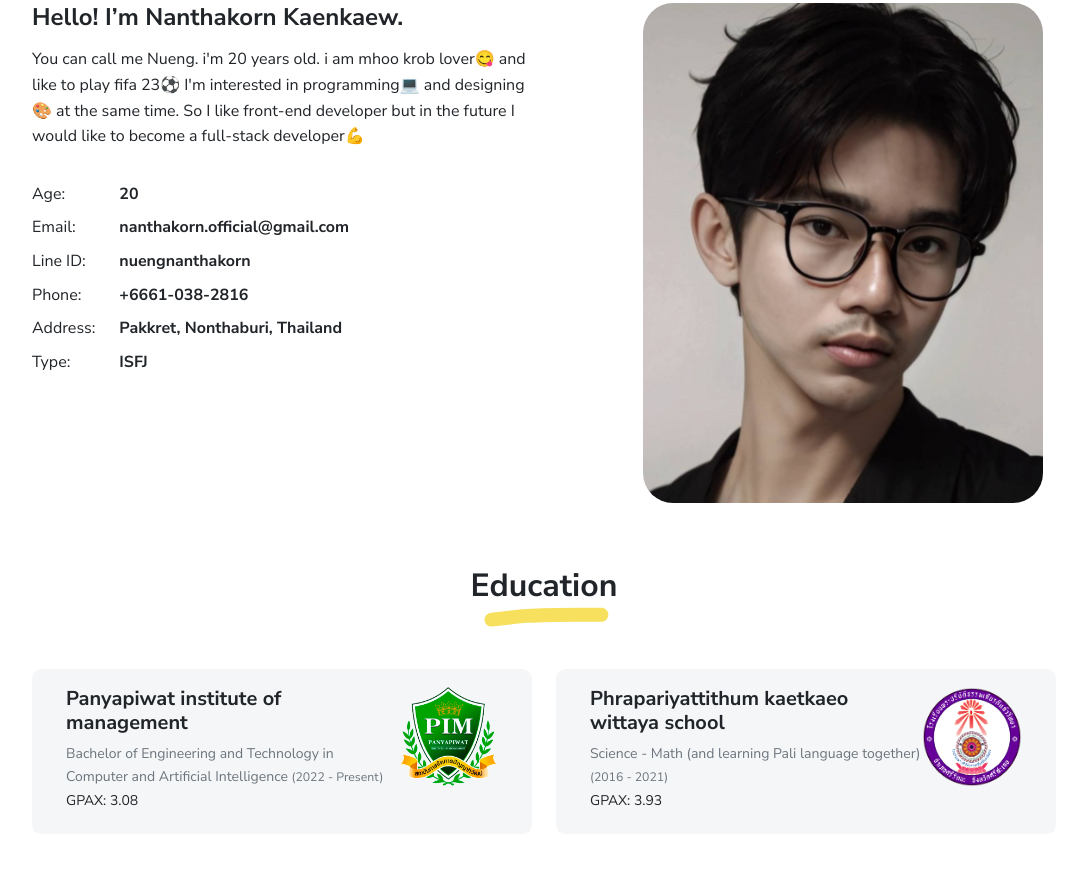
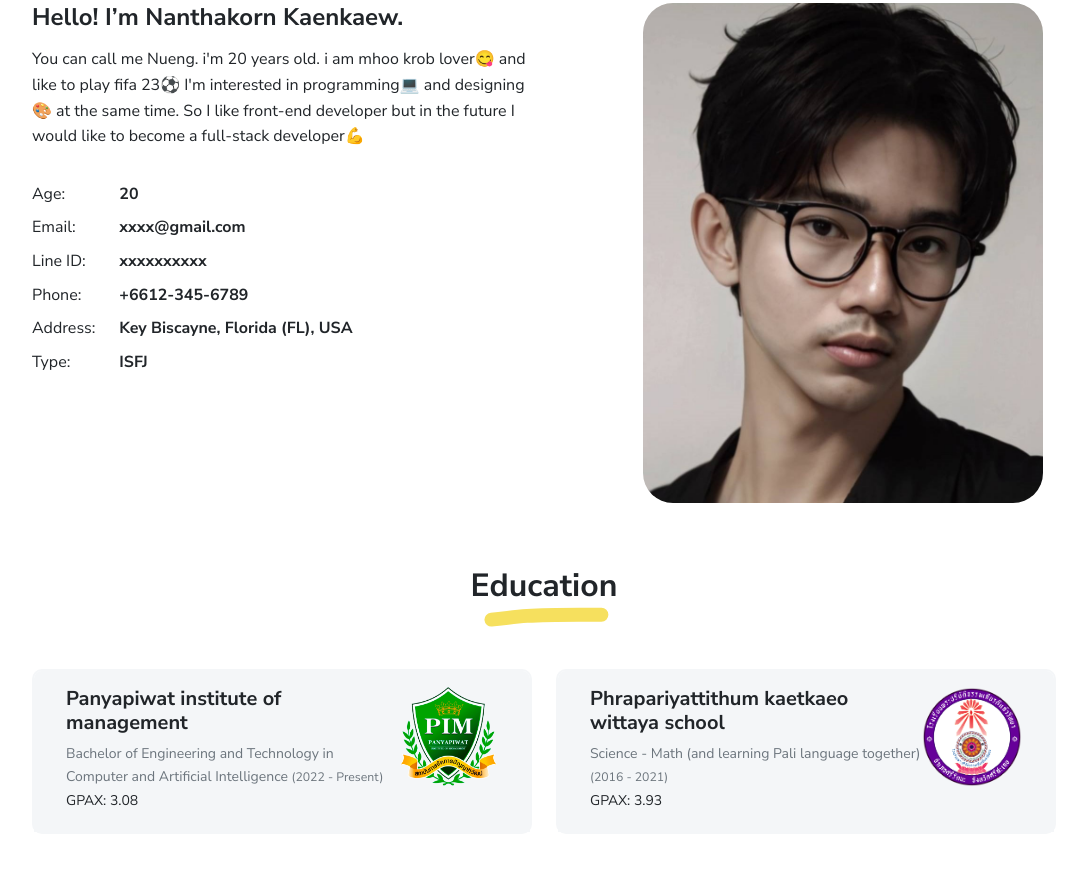
Before and after one commit to ntk1april/Resume, a plain HTML site: page index.html in a window 1280 px wide. Shown: the part 903-1780 px from the top of the page, without its empty margins (96-1170 px from the left). Drawn offline with Linux system fonts and the light colour scheme.

Commit message:
8 October 2023

```diff
--- a/index.html
+++ b/index.html
@@ -55,6 +55,7 @@
             <p class="lead text-uppercase mb-1">Hello! There</p>
             <h1 class="intro-title marker" data-aos="fade-left" data-aos-delay="50">I’m Nanthakorn Kaenkaew</h1>
             <p class="lead fw-normal mt-3" data-aos="fade-up" data-aos-delay="100">Front-End Developer</p>
+            <p data-aos="fade-up" data-aos-delay="150"><a href="http://pim.ac.th">Panyapiwat Institute of Management</a></p>
             <div class="social-nav" data-aos="fade-up" data-aos-delay="200">
               <nav role="navigation">
                 <ul class="nav justify-content-left">
@@ -91,25 +92,25 @@
             <div class="pb-1">Email:</div>
           </div>
           <div class="col-sm-10">
-            <div class="pb-1 fw-bolder">nanthakorn.official@gmail.com</div>
+            <div class="pb-1 fw-bolder">xxxx@gmail.com</div>
           </div>
           <div class="col-sm-2">
             <div class="pb-1">Line ID:</div>
           </div>
           <div class="col-sm-10">
-            <div class="pb-1 fw-bolder">nuengnanthakorn</div>
+            <div class="pb-1 fw-bolder">xxxxxxxxxx</div>
           </div>
           <div class="col-sm-2">
             <div class="pb-1">Phone:</div>
           </div>
           <div class="col-sm-10">
-            <div class="pb-1 fw-bolder">+6661-038-2816</div>
+            <div class="pb-1 fw-bolder">+6612-345-6789</div>
           </div>
           <div class="col-sm-2">
             <div class="pb-1">Address:</div>
           </div>
           <div class="col-sm-10">
-            <div class="pb-1 fw-bolder">Pakkret, Nonthaburi, Thailand</div>
+            <div class="pb-1 fw-bolder">Key Biscayne, Florida (FL), USA</div>
           </div>
           <div class="col-sm-2">
             <div class="pb-1">Type:</div>
@@ -281,19 +282,19 @@
               <div class="pb-1">Email:</div>
             </div>
             <div class="col-sm-10">
-              <div class="pb-1 fw-bolder">nanthakorn.official@gmail.com</div>
+              <div class="pb-1 fw-bolder">xxxx@gmail.com</div>
             </div>
             <div class="col-sm-2">
               <div class="pb-1">Line ID:</div>
             </div>
             <div class="col-sm-10">
-              <div class="pb-1 fw-bolder">nuengnanthakorn</div>
+              <div class="pb-1 fw-bolder">xxxxxxxxxx</div>
             </div>
             <div class="col-sm-2">
               <div class="pb-1">Phone:</div>
             </div>
             <div class="col-sm-10">
-              <div class="pb-1 fw-bolder">+6661-038-2816</div>
+              <div class="pb-1 fw-bolder">+6612-345-6789</div>
             </div>
           </div>
         </div>
```
